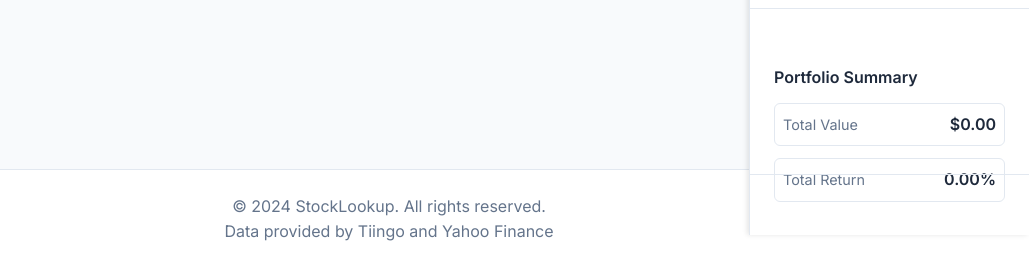
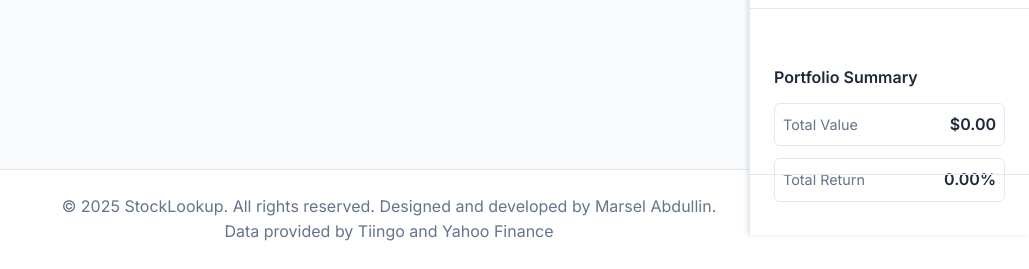
Before and after one commit to FortuneDayZ/Stock-Lookup, a Flask app: page / in a window 1280 px wide. Shown: the part 565-834 px from the top of the page, without its empty margins (251-1280 px from the left). Run offline with Flask 3, Linux system fonts and the light colour scheme; data comes from the database, SQL or seed files in the repository.

Commit message:
Updated Text at the Bottom

```diff
--- a/templates/index.html
+++ b/templates/index.html
@@ -149,7 +149,7 @@
   <!-- Footer -->
   <footer class="footer">
     <div class="footer-content">
-      <p>&copy; 2024 StockLookup. All rights reserved.</p>
+      <p>&copy;  2025 StockLookup. All rights reserved. Designed and developed by Marsel Abdullin.</p>
       <p>Data provided by Tiingo and Yahoo Finance</p>
     </div>
   </footer>
```
